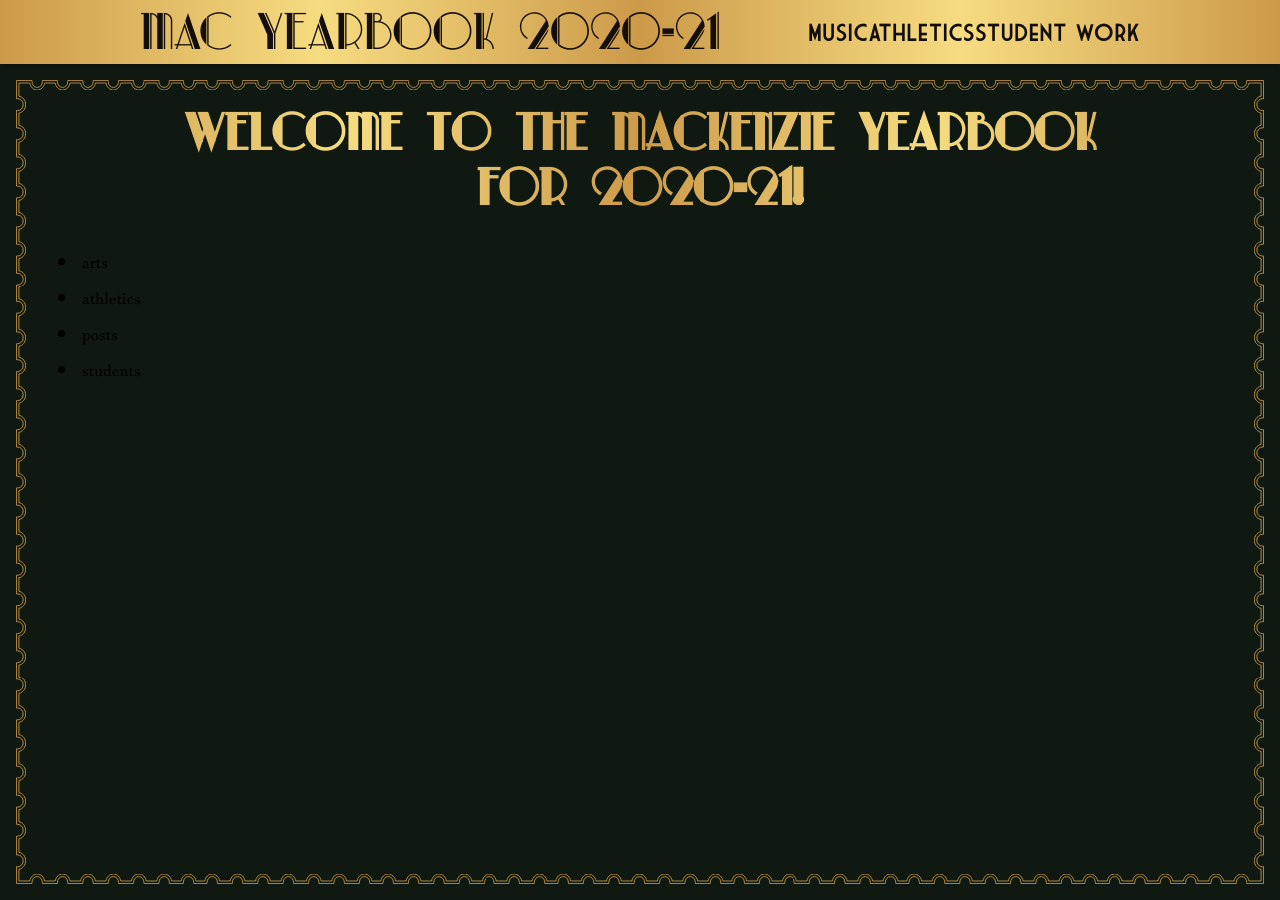
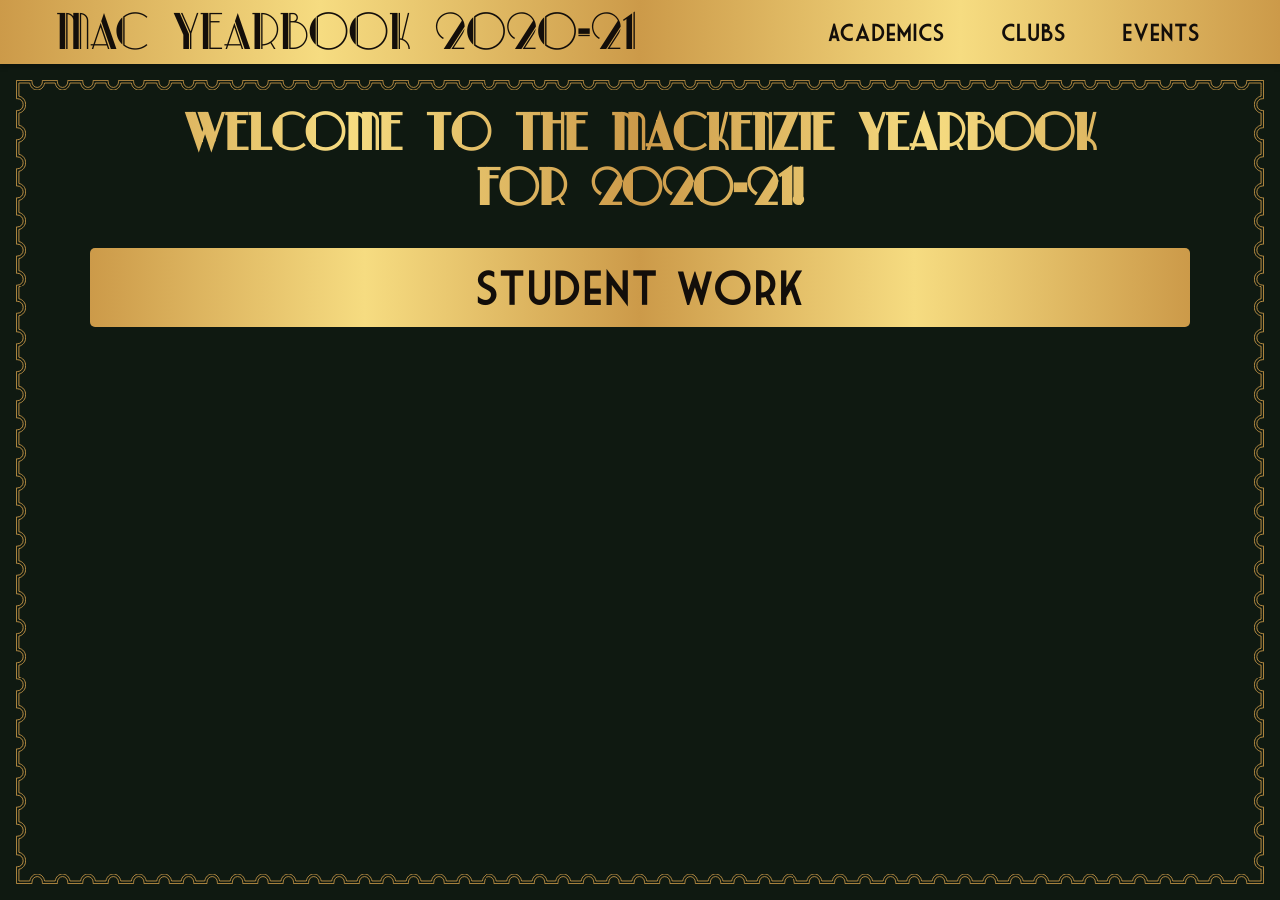
Before and after one commit to Jwiggiff/macyearbook, a Jekyll site: the page built from index.html, in a window 1280 px wide. Built offline with Jekyll 4.4.1, drawn with Linux system fonts in a browser that asks for light colours.

Commit message:
Update site according to style guide

```diff
--- a/_config.yml
+++ b/_config.yml
@@ -10,20 +10,19 @@
 defaults:
   - scope:
       path: ""
-      type: ""
     values:
       layout: default
 
 collections_dir: /pages/
 
 collections:
-  arts:
+  academics:
     output: true
     permalink: /:collection/:name/
-  athletics:
+  clubs:
     output: true
     permalink: /:collection/:name/
-  students:
+  events:
     output: true
     permalink: /:collection/:name/
 
--- a/_includes/head.html
+++ b/_includes/head.html
@@ -1,10 +1,9 @@
 <head>
-  <meta charset="utf-8">
-  <meta http-equiv="X-UA-Compatible" content="IE=edge">
-  <meta name="viewport" content="width=device-width, initial-scale=1">
+  <meta charset="utf-8"/>
+  <meta content="IE=edge" http-equiv="X-UA-Compatible"/>
+  <meta content="width=device-width, initial-scale=1" name="viewport"/>
   {%- seo -%}
-  <link rel="stylesheet" href="{{ "/assets/main.css" | relative_url }}">
-  <!-- {%- if jekyll.environment == 'production' and site.google_analytics -%}
-    {%- include google-analytics.html -%}
-  {%- endif -%} -->
+  <link rel="stylesheet" href="{{ "/assets/css/main.css" | relative_url }}">
+
+  <script defer src="/assets/js/main.js"></script>
 </head>
--- a/_includes/header.html
+++ b/_includes/header.html
@@ -3,7 +3,7 @@
   <nav class="site-nav">
     <a class="site-title" href="{{ "/" | relative_url }}">{{ site.title | escape }}</a>
 
-    {%- assign categories = site.collections -%}
+    {%- assign categories = site.collections | where_exp: "collection", "collection.label != 'posts'" -%}
     {% if categories.size > 0 %}
       <input class="nav-trigger" id="nav-trigger" type="checkbox"/>
       <label for="nav-trigger">
@@ -17,11 +17,18 @@
       <div class="trigger">
 
         {%- for category in categories -%}
-          {%- for page in category.docs -%}
-            {%- if page.title -%}
-              <a class="page-link" href="{{ page.url | relative_url }}">{{ page.title | escape }}</a>
-            {%- endif -%}
-          {%- endfor -%}
+          <li>
+            <a class="page-link" href="#">{{ category.label | capitalize }}</a>
+            <ul class="dropdown">
+              {%- for page in category.docs -%}
+                {%- if page.title -%}
+                  <li>
+                    <a class="page-link" href="{{ page.url | relative_url }}">{{ page.title | capitalize | escape }}</a>
+                  </li>
+                {%- endif -%}
+              {%- endfor -%}
+            </ul>
+          </li>
         {%- endfor -%}
       </div>
     {%- endif -%}
--- a/_sass/_base.scss
+++ b/_sass/_base.scss
@@ -25,168 +25,6 @@
   font-family: $subtitle-font;
 }
 
-/* Site Header */
-.site-header {
-  position: relative;
-  padding: 0.25rem 0.5rem;
-  background-image: $gold;
-  box-shadow: 0 4px 4px rgba(0, 0, 0, 0.2);
-  height: 64px;
-}
-.site-title {
-  font-family: $title-font;
-  font-size: 3rem;
-  text-decoration: none;
-  color: $black;
-
-  @include media-query($on-palm) {
-    font-size: 1.75rem;
-  }
-}
-.site-nav {
-  margin: auto;
-  display: flex;
-  flex-flow: wrap;
-  justify-content: space-between;
-  align-items: center;
-  max-width: 1000px;
-  height: 100%;
-
-  .nav-trigger {
-    display: none;
-  }
-  .menu-icon {
-    display: none;
-  }
-
-  .trigger {
-    display: flex;
-    flex-flow: row;
-    align-items: center;
-    height: 100%;
-  }
-
-  .page-link {
-    font-family: $subtitle-font;
-    text-decoration: none;
-    color: $black;
-    font-size: 1.5rem;
-
-    &:not(:last-child) {
-      // margin-right: 3rem;
-    }
-  }
-
-  @include media-query($on-laptop) {
-    label[for="nav-trigger"] {
-      line-height: 0;
-      display: block;
-      height: 100%;
-      z-index: 2;
-      cursor: pointer;
-
-      position: relative;
-      top: 0;
-      right: 0;
-    }
-    .menu-icon {
-      display: block;
-      height: 100%;
-    }
-
-    input ~ .trigger {
-      display: none;
-    }
-    input:checked ~ .trigger {
-      display: block;
-      width: 100%;
-    }
-
-    .page-link {
-      display: block;
-      text-align: center;
-      margin-top: 1rem;
-
-      &:not(:last-child) {
-        margin-right: 0;
-      }
-    }
-  }
-}
-
-/* Page Content */
-.page-content {
-  flex: 1;
-  margin: 1rem;
-  padding: 1rem 2rem;
-  border: 10px solid transparent;
-  border-image: $border-svg 230 round;
-
-  .page-title {
-    text-align: center;
-    font-size: 3rem;
-    margin-bottom: 2rem;
-    padding: 0 5rem;
-    // color: $teal;
-
-    background-clip: text;
-    -webkit-background-clip: text;
-    color: transparent;
-    background-image: $gold;
-
-    @include media-query($on-palm) {
-      font-size: 2rem;
-      padding: 0;
-    }
-  }
-
-  .container {
-    display: flex;
-    flex-flow: wrap;
-
-    &.center {
-      justify-content: center;
-      align-items: center;
-    }
-  }
-
-  .frame {
-    box-shadow: 0 0 4px 8px rgba($yellow, 0.2);
-  }
-
-  .cards {
-    padding: 0 2rem;
-    display: grid;
-    grid-template-columns: repeat(auto-fit, minmax(200px, 1fr));
-    gap: 4rem;
-
-    a {
-      text-decoration: none;
-      color: $black;
-    }
-  }
-
-  .card {
-    text-align: center;
-    padding: 0.5rem 1rem;
-    border-radius: 5px;
-    transition: transform 0.2s ease;
-    background-image: $gold;
-
-    .card-title {
-      font-size: 3rem;
-      font-family: $subtitle-font;
-      padding: 0.25rem 0.5rem;
-    }
-
-    &:hover {
-      transform: scale(1.1);
-    }
-  }
-}
-
-/* Site Footer */
-.site-footer {
-  position: absolute;
-  bottom: 0;
-}
+@import "header";
+@import "page";
+@import "footer";
--- a/_sass/_variables.scss
+++ b/_sass/_variables.scss
@@ -2,21 +2,21 @@
 
 @font-face {
   font-family: "Park Lane";
-  src: url("../assets/fonts/ParkLaneNf-pRdR.ttf");
+  src: url("/assets/fonts/ParkLaneNf-pRdR.ttf");
 }
 @font-face {
   font-family: "Market Deco";
-  src: url("../assets/fonts/Market_Deco.ttf");
+  src: url("/assets/fonts/Market_Deco.ttf");
 }
 @font-face {
   font-family: "Javanese";
-  src: url("../assets/fonts/javatext.ttf");
+  src: url("/assets/fonts/javatext.ttf");
 }
 
-$border-svg: url(../assets/border.svg);
-$frame-svg: url(../assets/frame.svg);
-$accent-frame-svg: url("../assets/accent\ frame.svg");
-$accent-frame-png: url("../assets/accent\ frame.png");
+$border-svg: url(/assets/img/border.svg);
+$frame-svg: url(/assets/img/frame.svg);
+$accent-frame-svg: url("/assets/img/accent\ frame.svg");
+$accent-frame-png: url("/assets/img/accent\ frame.png");
 
 // Colours
 $dark-bg: #0f1911;
--- /dev/null
+++ b/_sass/footer.scss
@@ -0,0 +1,5 @@
+/* Site Footer */
+.site-footer {
+  position: absolute;
+  bottom: 0;
+}
--- /dev/null
+++ b/_sass/header.scss
@@ -0,0 +1,157 @@
+/* Site Header */
+.site-header {
+  position: relative;
+  padding: 0.25rem 0.5rem;
+  background-image: $gold;
+  box-shadow: 0 4px 4px rgba(0, 0, 0, 0.2);
+  height: 64px;
+}
+.site-title {
+  font-family: $title-font;
+  font-size: 3rem;
+  text-decoration: none;
+  color: $black;
+
+  @include media-query($on-palm) {
+    font-size: 1.75rem;
+  }
+}
+.site-nav {
+  margin: auto;
+  display: flex;
+  flex-flow: wrap;
+  justify-content: space-between;
+  align-items: center;
+  padding: 0 3rem;
+  width: 100%;
+  height: 100%;
+
+  .nav-trigger {
+    display: none;
+  }
+  .menu-icon {
+    display: none;
+  }
+
+  .trigger {
+    display: flex;
+    flex-flow: row;
+    justify-content: center;
+    align-items: center;
+    height: 100%;
+  }
+
+  .trigger > li > .page-link::after {
+    content: url(/assets/img/chevron-down.svg);
+    width: 1rem;
+    height: 1rem;
+    display: flex;
+    align-items: center;
+    margin-left: 0.5rem;
+    transition: transform 0.3s ease;
+  }
+  .trigger > li.active > .page-link::after {
+    transform: rotate(180deg);
+  }
+
+  li {
+    list-style: none;
+    display: flex;
+    flex-flow: column;
+    justify-content: center;
+    align-items: center;
+    position: relative;
+    height: 100%;
+
+    &:not(:last-child) {
+      margin-right: 2rem;
+    }
+
+    .page-link {
+      font-family: $subtitle-font;
+      text-decoration: none;
+      color: $black;
+      font-size: 1.5rem;
+      white-space: nowrap;
+
+      display: flex;
+      align-items: center;
+    }
+
+    ul.dropdown {
+      display: none;
+      visibility: hidden;
+      opacity: 0;
+      position: absolute;
+      top: 100%;
+      padding: 0.5rem 1rem;
+      background-color: $white;
+      border-radius: 5px;
+    }
+
+    &.active > ul.dropdown {
+      visibility: visible;
+      opacity: 1;
+      display: block;
+    }
+  }
+
+  @include media-query($on-laptop) {
+    padding: 0;
+
+    label[for="nav-trigger"] {
+      line-height: 0;
+      display: block;
+      z-index: 2;
+      cursor: pointer;
+
+      position: relative;
+      top: 0;
+      right: 0;
+    }
+    .menu-icon {
+      display: block;
+      height: 100%;
+    }
+
+    input ~ .trigger {
+      display: none;
+    }
+    input:checked ~ .trigger {
+      display: block;
+      position: absolute;
+      top: 100%;
+      left: 0;
+      width: 100%;
+      height: auto;
+      background-image: $gold;
+    }
+
+    li:not(:last-child) {
+      margin-right: 0;
+    }
+
+    li {
+      margin-bottom: 1rem;
+    }
+
+    .trigger > li > .page-link::after {
+      left: calc(100% - 2rem);
+      top: 0.5rem;
+    }
+
+    .page-link {
+      display: block;
+      text-align: center;
+    }
+
+    li ul.dropdown {
+      width: 100%;
+      position: relative;
+      background-color: transparent;
+      border-top: 1px solid $black;
+      border-radius: 0;
+      margin-top: 0.5rem;
+    }
+  }
+}
--- /dev/null
+++ b/_sass/page.scss
@@ -0,0 +1,155 @@
+/* Page Content */
+.page-content {
+  flex: 1;
+  margin: 1rem;
+  padding: 1rem 2rem;
+  border: 10px solid transparent;
+  border-image: $border-svg 230 round;
+  color: $white;
+
+  .page-title {
+    text-align: center;
+    font-size: 3rem;
+    margin-bottom: 2rem;
+    padding: 0 5rem;
+
+    background-clip: text;
+    -webkit-background-clip: text;
+    color: transparent;
+    background-image: $gold;
+
+    @include media-query($on-palm) {
+      font-size: 2rem;
+      padding: 0;
+    }
+  }
+
+  .grid {
+    display: grid;
+    grid-template-columns: repeat(auto-fit, minmax(160px, 1fr));
+    // grid-template-rows: repeat(auto-fill, minmax(160px, auto));
+    grid-template-rows: repeat(auto-fill, minmax(160px, 200px));
+    // grid-template-rows: repeat(auto-fill, minmax(160px, 1fr));
+    grid-gap: 2rem;
+    grid-auto-flow: dense;
+
+    figure {
+      width: 100%;
+      height: 100%;
+    }
+
+    video,
+    img {
+      width: 100%;
+      height: 100%;
+      object-fit: cover;
+    }
+
+    figure:nth-child(4n) {
+      border: 2px solid $yellow;
+      outline: none;
+      background-color: $yellow;
+    }
+
+    .col-1 {
+      grid-column: span 1;
+    }
+    .col-2 {
+      grid-column: span 2;
+    }
+    .col-3 {
+      grid-column: span 3;
+    }
+    .col-4 {
+      grid-column: span 4;
+    }
+    .col-5 {
+      grid-column: span 5;
+    }
+    .col-6 {
+      grid-column: span 6;
+    }
+    .row-1 {
+      grid-row: span 1;
+    }
+    .row-2 {
+      grid-row: span 2;
+    }
+    .row-3 {
+      grid-row: span 3;
+    }
+  }
+
+  .frame {
+    box-shadow: 0 0 4px 8px rgba($yellow, 0.2);
+  }
+
+  .cards {
+    padding: 0 2rem;
+    display: grid;
+    grid-template-columns: repeat(auto-fit, minmax(200px, 1fr));
+    gap: 4rem;
+
+    a {
+      text-decoration: none;
+      color: $black;
+    }
+  }
+
+  .card {
+    text-align: center;
+    padding: 0.5rem 1rem;
+    border-radius: 5px;
+    transition: transform 0.2s ease;
+    background-image: $gold;
+
+    .card-title {
+      font-size: 3rem;
+      font-family: $subtitle-font;
+      padding: 0.25rem 0.5rem;
+    }
+
+    &:hover {
+      transform: scale(1.1);
+    }
+  }
+
+  figure {
+    position: relative;
+    display: flex;
+    height: min-content;
+
+    img,
+    video {
+      object-fit: cover;
+      width: 100%;
+      height: 100%;
+    }
+
+    figcaption {
+      background-color: $white;
+      display: inline-flex;
+      justify-content: center;
+      align-items: center;
+      padding: 0.25rem 0.5rem;
+      position: absolute;
+      font-family: $subtitle-font;
+      box-shadow: -4px -4px 4px rgba(0, 0, 0, 0.2),
+        4px 4px 4px rgba(0, 0, 0, 0.2);
+      color: black;
+
+      &.bottom {
+        bottom: -1rem;
+      }
+      &.top {
+        top: -1rem;
+      }
+      &.left {
+        left: -1rem;
+      }
+      &.right {
+        right: -1rem;
+      }
+    }
+  }
+}
--- /dev/null
+++ b/assets/js/main.js
@@ -0,0 +1,15 @@
+document.querySelectorAll(".trigger > li").forEach((li) => {
+  li.addEventListener("click", () => {
+    li.classList.toggle("active");
+    document.querySelectorAll(".trigger > li").forEach((sibling) => {
+      if (sibling != li) sibling.classList.remove("active");
+    });
+  });
+});
+
+window.addEventListener("click", (e) => {
+  if (!e.target.classList.contains("page-link"))
+    document
+      .querySelectorAll(".trigger > li")
+      .forEach((li) => li.classList.remove("active"));
+});
--- a/index.html
+++ b/index.html
@@ -1,22 +1,15 @@
 ---
-# Feel free to add content and custom Front Matter to this file.
-# To modify the layout, see https://jekyllrb.com/docs/themes/#overriding-theme-defaults
-
 layout: home
 ---
 
 <h1 class="page-title">Welcome to the Mackenzie Yearbook for 2020-21!</h1>
 
-{%- for collection in site.collections -%}
-<li>{{collection.label}}</li>
-{%- endfor -%}
-
 <div class="cards">
-  {%- for path in site.header_pages -%}
-  <a href="{{ my_page.url | relative_url }}">
+  {%- for collection in site.collections -%} {%- for page in collection.docs -%}
+  <a href="{{ page.url | relative_url }}">
     <div class="card">
-      <div class="card-title">{{ my_page.title }}</div>
+      <div class="card-title">{{ page.title }}</div>
     </div>
   </a>
-  {%- endfor -%}
+  {%- endfor -%} {%- endfor -%}
 </div>
--- a/pages/_athletics/athletics.html
+++ /dev/null
@@ -1,6 +0,0 @@
----
-title: Athletics
-category: athletics
----
-
-<h1 class="page-title">{{ page.title }}</h1>
--- a/pages/_students/student-work.html
+++ /dev/null
@@ -1,6 +0,0 @@
----
-title: Student Work
-category: students
----
-
-<h1 class="page-title">{{ page.title }}</h1>
```
Also changed, not shown: pages/_academics/student-work.html (added, +37 -0 lines), pages/_arts/music.html (deleted, +0 -19 lines), assets/css/main.scss (renamed from assets/main.scss), assets/img/accent frame.png (renamed from assets/accent frame.png), assets/img/accent frame.svg (renamed from assets/accent frame.svg), assets/img/border.svg (renamed from assets/border.svg), assets/img/chevron-down.svg (added), assets/img/frame.svg (renamed from assets/frame.svg).
